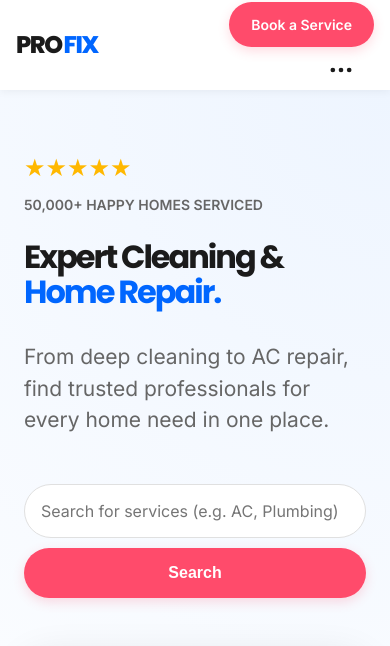
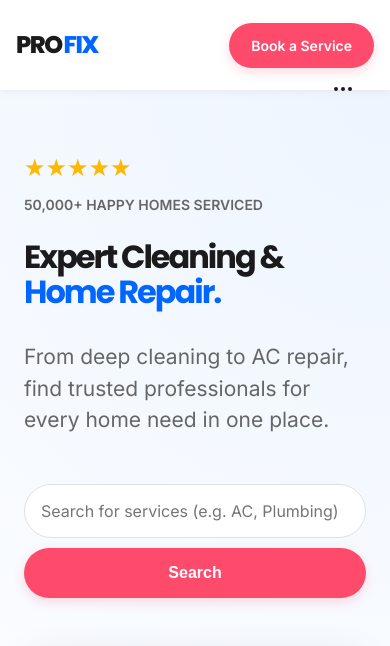
Before and after one commit to thomas2570/ProFix, a website built with Vite: page index.html in a window 390 px wide. Shown: the top 646 px of the page. Built offline with nearby package versions, Linux system fonts and the light colour scheme.

Commit message:
Fix mobile menu positioning perfectly under button

```diff
--- a/index.html
+++ b/index.html
@@ -41,10 +41,10 @@
                     <a href="#about">About</a>
                 </div>
             </div>
-            <div class="nav-cta" style="display: flex; flex-direction: column; align-items: flex-end; gap: 5px;">
+            <div class="nav-cta" style="position: relative; display: flex; align-items: center; justify-content: flex-end;">
                 <a href="#booking" class="btn btn-primary open-booking-modal">Book a Service</a>
-                <button id="mobileMenuBtn" class="mobile-menu-btn" aria-label="Menu" style="margin-right: 15px;">
-                    <svg width="28" height="28" viewBox="0 0 24 24" fill="currentColor" style="transform: rotate(90deg);"><circle cx="12" cy="5" r="2"/><circle cx="12" cy="12" r="2"/><circle cx="12" cy="19" r="2"/></svg>
+                <button id="mobileMenuBtn" class="mobile-menu-btn" aria-label="Menu">
+                    <svg width="24" height="24" viewBox="0 0 24 24" fill="currentColor"><circle cx="5" cy="12" r="2"/><circle cx="12" cy="12" r="2"/><circle cx="19" cy="12" r="2"/></svg>
                 </button>
             </div>
         </div>
--- a/style.css
+++ b/style.css
@@ -842,6 +842,9 @@ ul { list-style: none; }
     display: flex;
     align-items: center;
     justify-content: center;
+    position: absolute;
+    top: 50px;
+    right: 15px;
   }
   .nav-links {
     display: none; /* Hidden by default on mobile */
```
